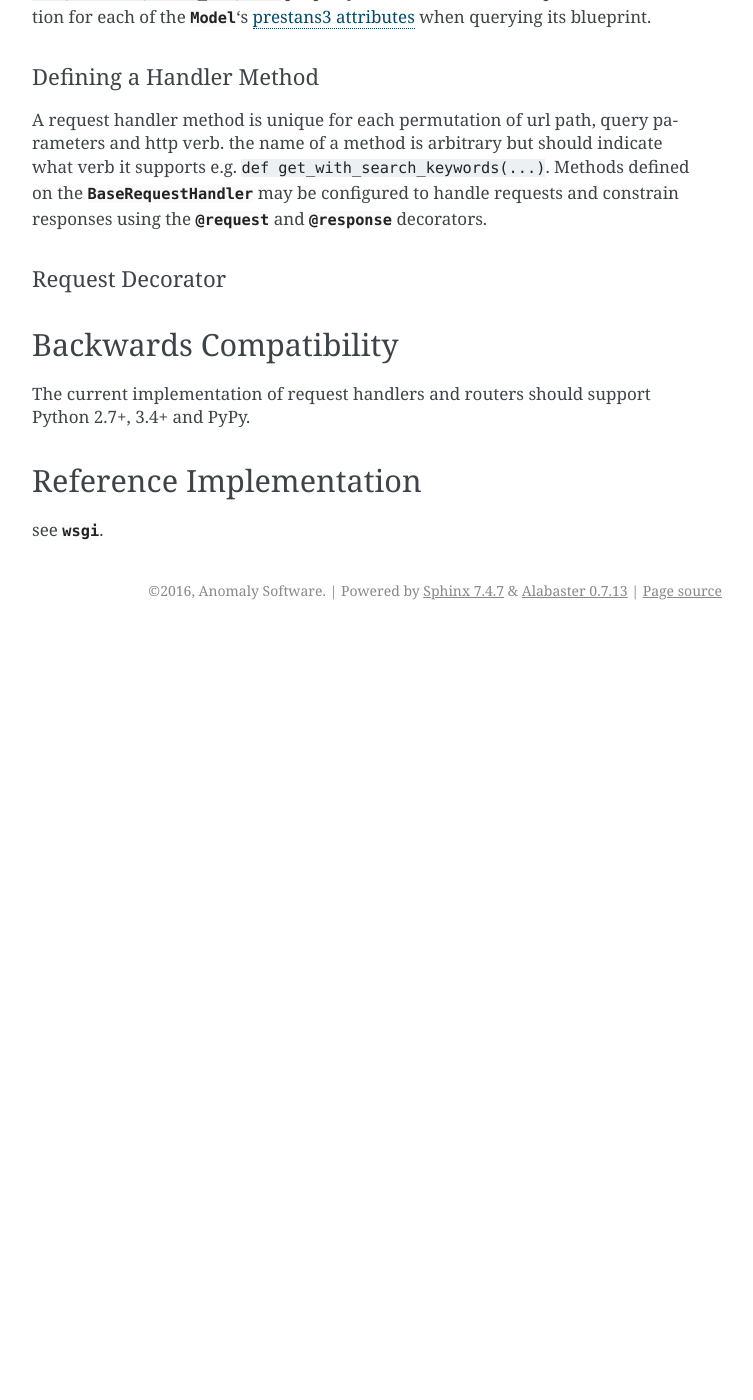
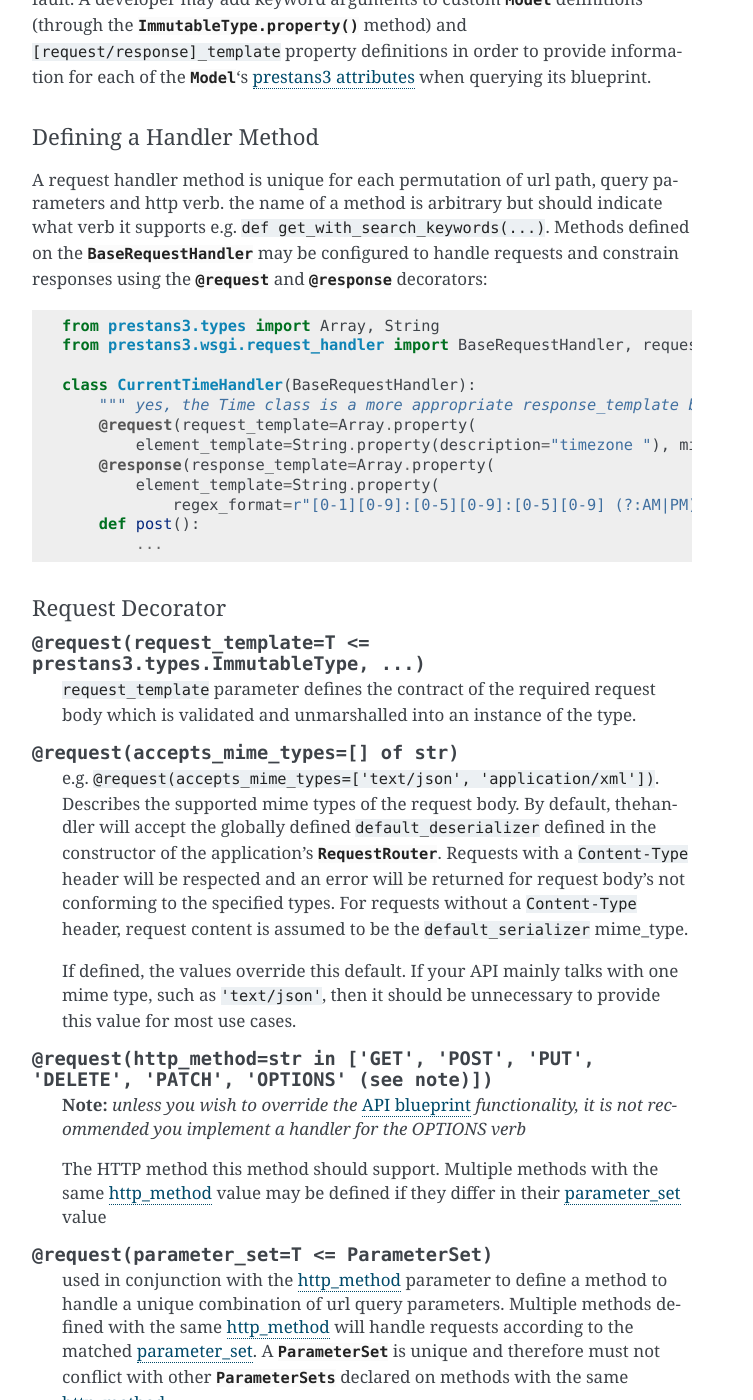
Before and after one commit to coderatchet/prestans3, a Sphinx documentation site: the page built from docs/peps/PEP-3_router_and_handler_interface.rst, in a window 1280 px wide and 1400 px high, scrolled down 2419 px. Shown: the whole window, without its empty margins (388-1141 px from the left). Built offline with Sphinx 7.4.7, drawn with Linux system fonts in a browser that asks for light colours; before the commit the page ends 3049 px from its top, so only the background shows below that; some of the changed text lies outside the part shown.

Commit message:
warning fixes and request and response descriptions in PEP-3

```diff
--- a/docs/conf.py
+++ b/docs/conf.py
@@ -203,6 +203,9 @@
 
 .. |RequestRouter|  replace:: :class:`RequestRouter<request_router.RequestRouter>`
 .. |RequestRouters|  replace:: :class:`RequestRouters<request_router.RequestRouter>`
+
+.. |ParameterSet|  replace:: :class:`ParameterSet<request_handler.ParameterSet>`
+.. |ParameterSets|  replace:: :class:`ParameterSets<request_handler.ParameterSet>`
 
 .. |@request|  replace:: :func:`@request<request_handler.request>`
 
--- a/docs/peps/PEP-3_router_and_handler_interface.rst
+++ b/docs/peps/PEP-3_router_and_handler_interface.rst
@@ -42,6 +42,9 @@
 The router visually acts as a glossary of url patterns to their respective handlers. A route is defined as a tuple pair:
 (:class:`str`, T <= |BaseRequestHandler|\ ).
 
+Defining a RequestRouter
+""""""""""""""""""""""""
+
 The most simple use case will appear like this (note that handlers are defined alongside this code for example's sake)::
 
     from prestans3.wsgi.request_router import RequestRouter, BaseRequestHandler
@@ -78,6 +81,8 @@
 
     ['^/$', '^/', '/$', '/'] # these path expressions all result in '^/$'
 
+
+
 Handler
 ^^^^^^^
 
@@ -105,11 +110,81 @@
 A request handler method is unique for each permutation of url path, query parameters and http verb. the name of a
 method is arbitrary but should indicate what verb it supports e.g. ``def get_with_search_keywords(...)``. Methods
 defined on the |BaseRequestHandler| may be configured to handle requests and constrain responses using the |@request|
-and |@response| decorators.
+and |@response| decorators::
+
+    from prestans3.types import Array, String
+    from prestans3.wsgi.request_handler import BaseRequestHandler, request, response
+
+    class CurrentTimeHandler(BaseRequestHandler):
+        """ yes, the Time class is a more appropriate response_template but this example is for pedagogy """
+        @request(request_template=Array.property(
+            element_template=String.property(description="timezone "), min_length=1))
+        @response(response_template=Array.property(
+            element_template=String.property(
+                regex_format=r"[0-1][0-9]:[0-5][0-9]:[0-5][0-9] (?:AM|PM) (?:\+|-)[0-1][0-2][03]0"))
+        def post():
+            ...
+
 
 Request Decorator
 """""""""""""""""
 
+.. _request.request_template:
+
+.. py:data:: @request(request_template=T <= prestans3.types.ImmutableType, ...)
+
+    ``request_template`` parameter defines the contract of the required request body which is validated and unmarshalled
+    into an instance of the type.
+
+.. _request.accepts_mime_type:
+
+.. py:data:: @request(accepts_mime_types=[] of str)
+
+    e.g. ``@request(accepts_mime_types=['text/json', 'application/xml'])``. Describes the supported mime types of the
+    request body. By default, thehandler will accept the globally defined ``default_deserializer`` defined in the
+    constructor of the application's |RequestRouter|\ . Requests with a ``Content-Type`` header will be respected and an
+    error will be returned for request body's not conforming to the specified types. For requests without a
+    ``Content-Type`` header, request content is assumed to be the ``default_serializer`` mime_type.
+
+    If defined, the values override this default. If your API mainly talks with one mime type, such
+    as ``'text/json'``, then it should be unnecessary to provide this value for most use cases.
+
+.. _request.http_method:
+
+.. py:data:: @request(http_method=str in ['GET', 'POST', 'PUT', 'DELETE', 'PATCH', 'OPTIONS' (see note)])
+
+    **Note:** *unless you wish to override the* |blueprint| *functionality, it is not recommended you implement
+    a handler for the OPTIONS verb*
+
+    The HTTP method this method should support. Multiple methods with the same :ref:`http_method<request.http_method>`
+    value may be defined if they differ in their :ref:`parameter_set<request.parameter_set>` value
+
+.. _request.parameter_set:
+
+.. py:data:: @request(parameter_set=T <= ParameterSet)
+
+    used in conjunction with the :ref:`http_method<request.http_method>` parameter to define a method to handle a unique
+    combination of url query parameters. Multiple methods defined with the same :ref:`http_method<request.http_method>`
+    will handle requests according to the matched :ref:`parameter_set<request.parameter_set>`. A |ParameterSet| is
+    unique and therefore must not conflict with other |ParameterSets| declared on methods with the same
+    :ref:`http_method<request.http_method>`.
+
+
+Response Decorator
+""""""""""""""""""
+
+.. py:data:: @response(response_template=T <= prestans3.types.ImmutableType, ...)
+
+    response_template, like the request_template, defines the contract an API developer will adhere to in their
+    response. Values returned from the decorated method will be coerced into the declared |type| and validated by the
+    |_Property| \'s definition and provided rules.
+
+Implicit HTTP Verb Method Definitions
+"""""""""""""""""""""""""""""""""""""
+
+*Note: This feature is experimental and open subject to change*
+
+As well as explicitly defining which methods
 
 Backwards Compatibility
 -----------------------
@@ -120,4 +195,4 @@
 Reference Implementation
 ------------------------
 
-see :mod:`~prestans3.wsgi`.
+see the :mod:`prestans3.wsgi` module.
```
Also changed, not shown: 2 other files.
